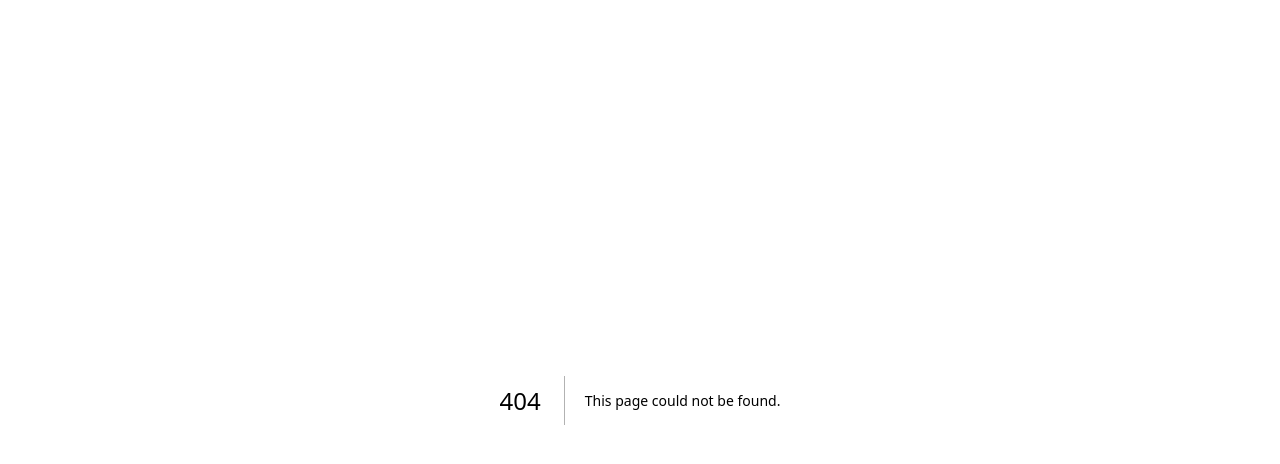
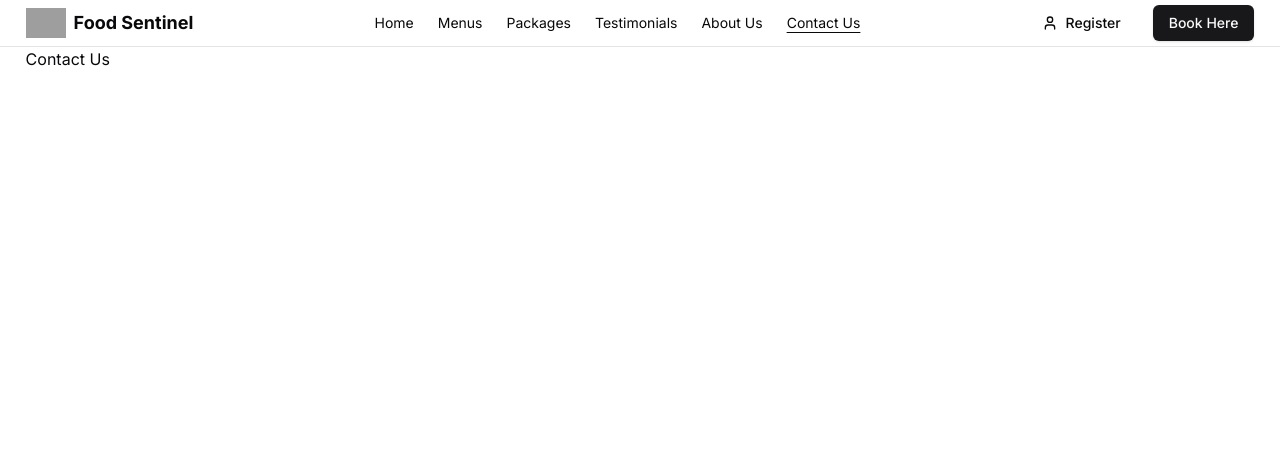
Before and after one commit to 0xPrImOx0/Online-Catering-Reservation-System-Main, a Next.js app: page /contact-us in a window 1280 px wide. Before the commit this address had no page. Shown: the top 464 px of the page. Built offline with nearby package versions, Linux system fonts and the light colour scheme; grey boxes are pictures that could not be loaded.

Commit message:
👍 Making some changes in the site-header of the customer section

```diff
--- /dev/null
+++ b/app/(customer)/about-us/page.tsx
@@ -0,0 +1,7 @@
+export default function Home() {
+  return (
+    <div>
+      About Us
+    </div>
+  )
+}
--- /dev/null
+++ b/app/(customer)/contact-us/page.tsx
@@ -0,0 +1,3 @@
+export default function Home() {
+  return <div>Contact Us</div>;
+}
--- /dev/null
+++ b/app/(customer)/testimonials/page.tsx
@@ -0,0 +1,3 @@
+export default function Home() {
+  return <div>Testimonials</div>;
+}
--- a/app/page.tsx
+++ b/app/page.tsx
@@ -9,6 +9,7 @@ import Featured from "@/components/shared/customer/Featured";
 import Testimonial from "@/components/shared/customer/Testimonial";
 import CustomerTestimonial from "@/components/shared/customer/CustomerTestimonial";
 import Footer from "@/components/shared/customer/Footer";
+import FooterCTA from "@/components/shared/customer/FooterCTA";
 
 export default function Home() {
   return (
@@ -20,22 +21,7 @@ export default function Home() {
         <About />
         <Featured />
         <Testimonial />
-        <section className="my-24 px-[2%]">
-          <div className="bg-foreground rounded-lg px-[2%] py-10 flex flex-col md:flex-row items-center justify-between gap-6">
-            <div>
-              <h2 className="text-3xl text-background font-extrabold mb-3">
-                Need more information?
-              </h2>
-              <p className="text-background">
-                Contact us today to discuss your event needs and check
-                availability.
-              </p>
-            </div>
-            <Button variant={"outline"} size={"landing"}>
-              Contact Us
-            </Button>
-          </div>
-        </section>
+        <FooterCTA />
       </main>
 
       <Footer />
--- a/components/layout/customer-site-header.tsx
+++ b/components/layout/customer-site-header.tsx
@@ -30,16 +30,16 @@ export default function CustomerSiteHeader() {
       href: "/",
     },
     {
+      title: "Menus",
+      href: "/menus",
+    },
+    {
       title: "Packages",
       href: "/packages",
     },
     {
-      title: "Menus",
-      href: "/menus",
-    },
-    {
-      title: "Book Now",
-      href: "/book-now",
+      title: "Testimonials",
+      href: "/testimonials",
     },
     {
       title: "About Us",
@@ -103,6 +103,9 @@ export default function CustomerSiteHeader() {
               </Button>
             </Link>
           )}
+          <Button asChild>
+            <Link href="/book-now">Book Here</Link>
+          </Button>
         </div>
       </div>
     </header>
--- a/components/shared/customer/Featured.tsx
+++ b/components/shared/customer/Featured.tsx
@@ -1,4 +1,7 @@
+import { Button } from "@/components/ui/button";
 import FeaturedCards from "./FeaturedCards";
+import { ChevronRight } from "lucide-react";
+import Link from "next/link";
 
 export default function Featured() {
   const featuredPackages = [
@@ -64,7 +67,7 @@ export default function Featured() {
     },
   ];
   return (
-    <section className="py-16 px-[2%]">
+    <section className="py-16 px-[2%] flex flex-col items-center gap-14">
       <div className="">
         <h2 className="text-3xl font-bold mb-2 text-center">
           Featured Packages
@@ -81,6 +84,11 @@ export default function Featured() {
           ))}
         </div>
       </div>
+      <Button size={"landing"} variant={"outline"} asChild>
+        <Link href={"/packages"}>
+          View More Packages <ChevronRight />
+        </Link>
+      </Button>
     </section>
   );
 }
--- /dev/null
+++ b/components/shared/customer/FooterCTA.tsx
@@ -0,0 +1,29 @@
+import { Button } from "@/components/ui/button";
+
+type FooterCTAProps = {
+  title?: string;
+  description?: string;
+  buttonLabel?: string;
+};
+
+export default function FooterCTA({
+  title = "Need more information?",
+  description = "Contact us today to discuss your event needs and check availability.",
+  buttonLabel = "Contact Us",
+}: FooterCTAProps) {
+  return (
+    <section className="my-24 px-[2%]">
+      <div className="bg-foreground rounded-lg px-[2%] py-10 flex flex-col md:flex-row items-center justify-between gap-6">
+        <div>
+          <h2 className="text-3xl text-background font-extrabold mb-3">
+            {title}
+          </h2>
+          <p className="text-background">{description}</p>
+        </div>
+        <Button variant={"outline"} size={"landing"}>
+          {buttonLabel}
+        </Button>
+      </div>
+    </section>
+  );
+}
--- a/components/ui/button.tsx
+++ b/components/ui/button.tsx
@@ -25,7 +25,7 @@ const buttonVariants = cva(
         sm: "h-8 rounded-md px-3 text-xs",
         lg: "h-10 rounded-md px-8",
         icon: "h-9 w-9",
-        landing: "w-[160px] h-[48px]",
+        landing: "min-w-[160px] h-[48px] px-[3%]",
         custom: "",
       },
     },
```
